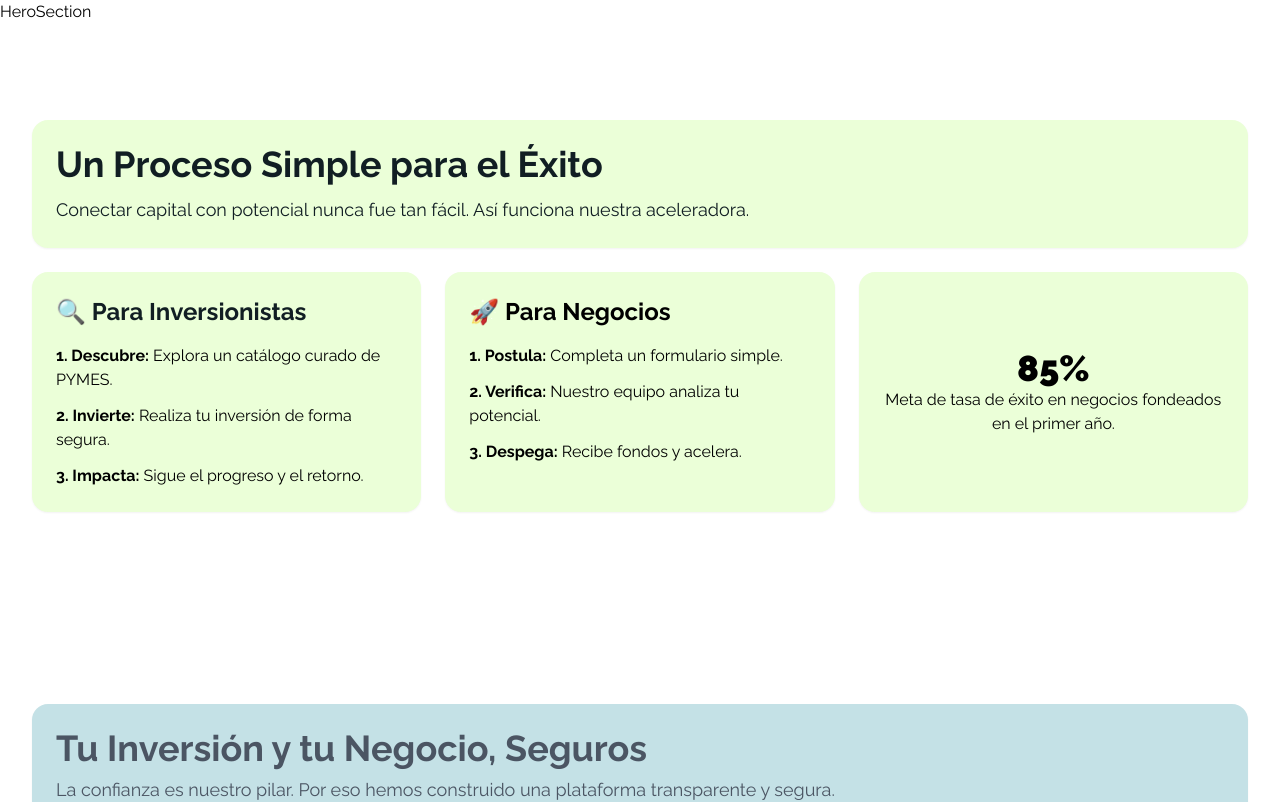
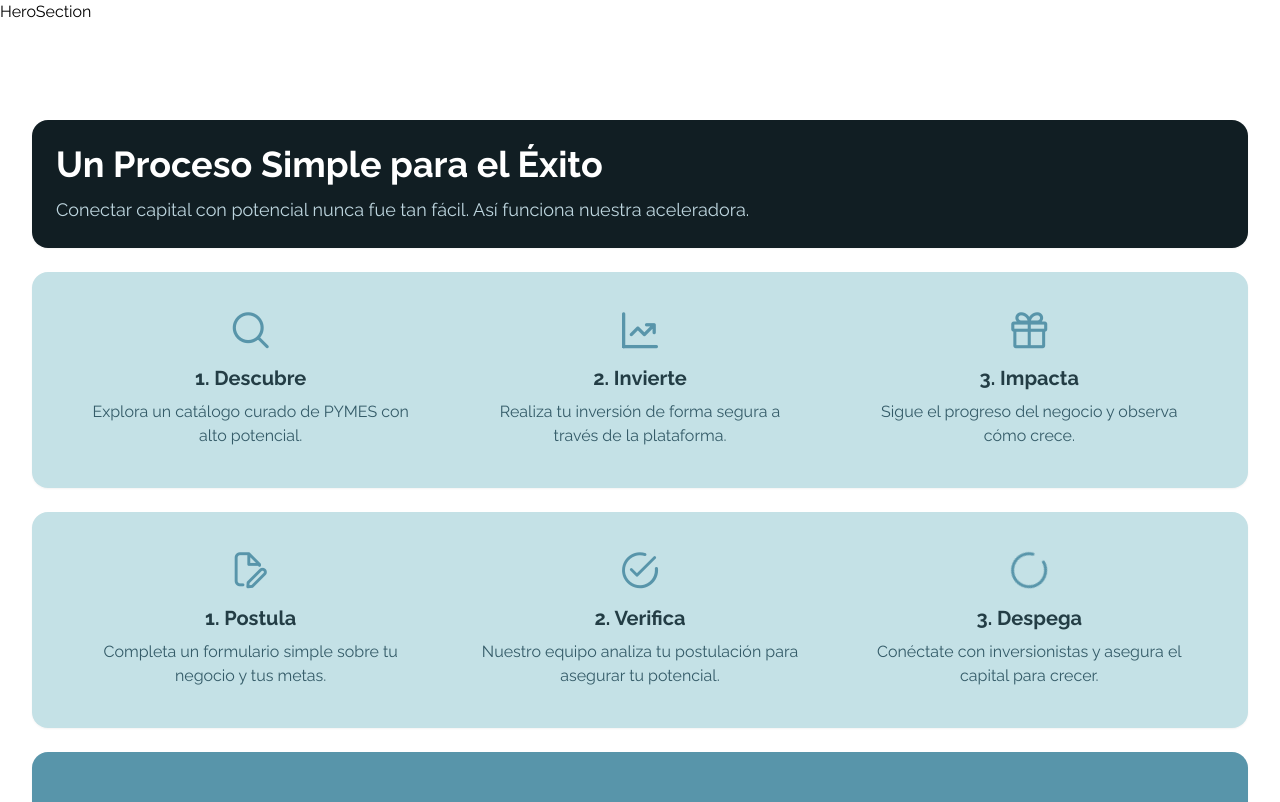
Before and after one commit to mattzub13/project_angel, a React (Vite) app: page / in a window 1280 px wide. Shown: the top 802 px of the page. Built offline with nearby package versions, Linux system fonts and the light colour scheme; a web font is replaced by a local one.

Commit message:
Refactor HowItWorks component layout and enhance ProcessStep presentation

```diff
--- a/src/landing/components/HowItWorks.tsx
+++ b/src/landing/components/HowItWorks.tsx
@@ -8,7 +8,7 @@ const BentoBox = ({
   className?: string;
 }) => (
   <motion.div
-    className={`bg-nyanza p-6 rounded-2xl shadow-sm ${className}`}
+    className={`p-6 rounded-2xl shadow-sm ${className}`}
     initial={{ opacity: 0, scale: 0.95 }}
     whileInView={{ opacity: 1, scale: 1 }}
     viewport={{ once: true }}
@@ -18,63 +18,79 @@ const BentoBox = ({
   </motion.div>
 );
 
+const ProcessStep = ({ icon, title, description }: { icon: string; title:string; description: string; }) => {
+  return (
+    <div className="flex flex-col items-center text-center flex-1 p-4">
+      <i className={`${icon} text-4xl text-blue_green mb-4`}></i>
+      <h3 className="text-xl font-bold text-blue_green-200 mb-2">{title}</h3>
+      <p className="text-blue_green-300 max-w-xs">{description}</p>
+    </div>
+  );
+};
 
 const HowItWorks = () => {
   return (
     <section id="como-funciona" className="py-16 sm:py-24 bg-white">
       <div className="max-w-7xl mx-auto px-4 sm:px-6 lg:px-8">
         <div className="grid grid-cols-1 lg:grid-cols-3 gap-6">
-          <BentoBox className="lg:col-span-3 bg-secondary text-blue_green-100">
+
+          {}
+          <BentoBox className="lg:col-span-3 bg-blue_green-100 text-white">
             <h2 className="text-3xl md:text-4xl font-bold mb-3">
               Un Proceso Simple para el Éxito
             </h2>
-            <p className="text-lg text-blue_green-100">
+            <p className="text-lg text-blue_green-800">
               Conectar capital con potencial nunca fue tan fácil. Así funciona
               nuestra aceleradora.
             </p>
           </BentoBox>
 
-          <BentoBox className="lg:col-span-1">
-            <h3 className="text-2xl font-bold mb-4 text-blue_green-100">
-              🔍 Para Inversionistas
-            </h3>
-            <ul className="space-y-3 text-secondary">
-              <li>
-                <strong>1. Descubre:</strong> Explora un catálogo curado de
-                PYMES.
-              </li>
-              <li>
-                <strong>2. Invierte:</strong> Realiza tu inversión de forma
-                segura.
-              </li>
-              <li>
-                <strong>3. Impacta:</strong> Sigue el progreso y el retorno.
-              </li>
-            </ul>
+          {}
+
+          {}
+          <BentoBox className="bg-light_sky lg:col-span-3 flex flex-col md:flex-row justify-around">
+            <ProcessStep
+              icon="pi pi-search"
+              title="1. Descubre"
+              description="Explora un catálogo curado de PYMES con alto potencial."
+            />
+            <ProcessStep
+              icon="pi pi-chart-line"
+              title="2. Invierte"
+              description="Realiza tu inversión de forma segura a través de la plataforma."
+            />
+            <ProcessStep
+              icon="pi pi-gift"
+              title="3. Impacta"
+              description="Sigue el progreso del negocio y observa cómo crece."
+            />
           </BentoBox>
 
-          <BentoBox className="lg:col-span-1">
-            <h3 className="text-2xl font-bold mb-4 text-primary">
-              🚀 Para Negocios
-            </h3>
-            <ul className="space-y-3 text-secondary">
-              <li>
-                <strong>1. Postula:</strong> Completa un formulario simple.
-              </li>
-              <li>
-                <strong>2. Verifica:</strong> Nuestro equipo analiza tu
-                potencial.
-              </li>
-              <li>
-                <strong>3. Despega:</strong> Recibe fondos y acelera.
-              </li>
-            </ul>
+           {}
+          <BentoBox className="bg-light_sky lg:col-span-3 flex flex-col md:flex-row justify-around">
+            <ProcessStep
+              icon="pi pi-file-edit"
+              title="1. Postula"
+              description="Completa un formulario simple sobre tu negocio y tus metas."
+            />
+            <ProcessStep
+              icon="pi pi-check-circle"
+              title="2. Verifica"
+              description="Nuestro equipo analiza tu postulación para asegurar tu potencial."
+            />
+            <ProcessStep
+              icon="pi pi-spin pi-spinner"
+              title="3. Despega"
+              description="Conéctate con inversionistas y asegura el capital para crecer."
+            />
           </BentoBox>
 
-          <BentoBox className="lg:col-span-1 bg-primary text-primary flex flex-col justify-center items-center text-center">
-            <p className="text-4xl font-black text-primary ">85%</p>
-            <p>Meta de tasa de éxito en negocios fondeados en el primer año.</p>
+          {}
+          <BentoBox className="lg:col-span-3 bg-blue_green flex flex-col justify-center items-center text-center text-white py-12">
+            <p className="text-5xl font-black">85%</p>
+            <p className="text-lg mt-2">Meta de tasa de éxito en negocios fondeados en el primer año.</p>
           </BentoBox>
+
         </div>
       </div>
     </section>
```
